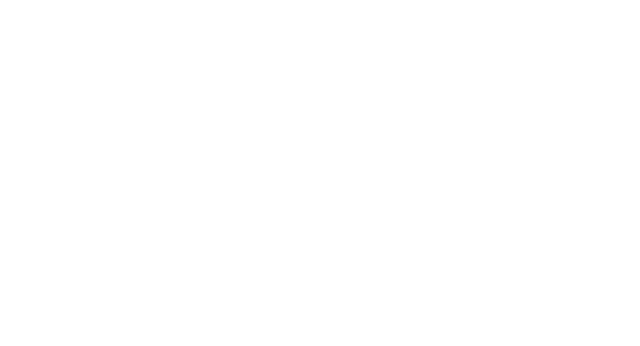
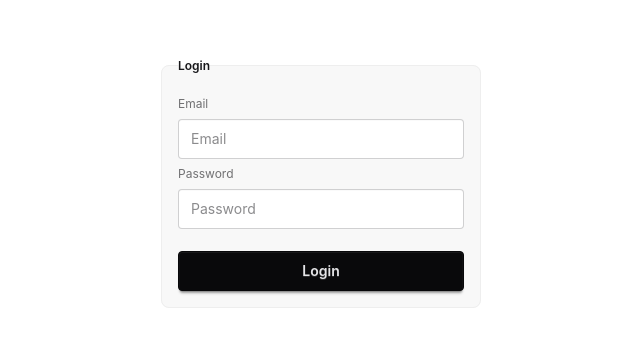
Before and after one commit to dartSasant/Canteen-Management-System, a React (Vite) app in the folder client/: page / in a window 1280 px wide. Shown: the part 222-568 px from the top of the page, without its empty margins (319-959 px from the left). Built offline with nearby package versions, Linux system fonts and the light colour scheme.

Commit message:
login-page-design

```diff
--- a/client/src/App.jsx
+++ b/client/src/App.jsx
@@ -1,7 +1,10 @@
 import React from "react";
+import LoginCard from "./Login";
 
 const App = () => {
-  return <div></div>;
+  return <div>
+    <LoginCard />
+  </div>;
 };
 
 export default App;
--- /dev/null
+++ b/client/src/Login.jsx
@@ -0,0 +1,19 @@
+import React from "react";
+
+const LoginCard = () => {
+    return <div className="flex justify-center items-center min-h-screen">
+<fieldset className="fieldset bg-base-200 border-base-300 rounded-box w-xs border p-4 ">
+  <legend className="fieldset-legend">Login</legend>
+
+  <label className="label">Email</label>
+  <input type="email" className="input" placeholder="Email" />
+
+  <label className="label">Password</label>
+  <input type="password" className="input" placeholder="Password" />
+
+  <button className="btn btn-neutral mt-4">Login</button>
+</fieldset>
+    </div>
+}
+
+export default LoginCard;
```
